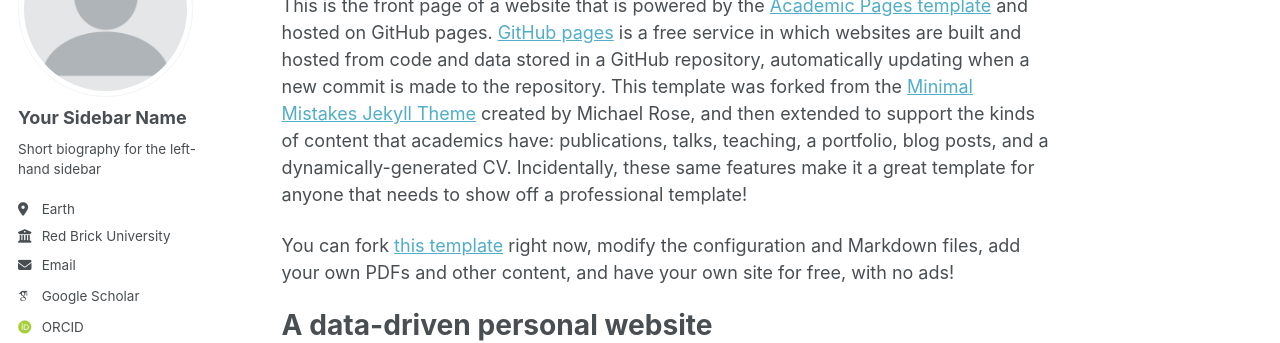
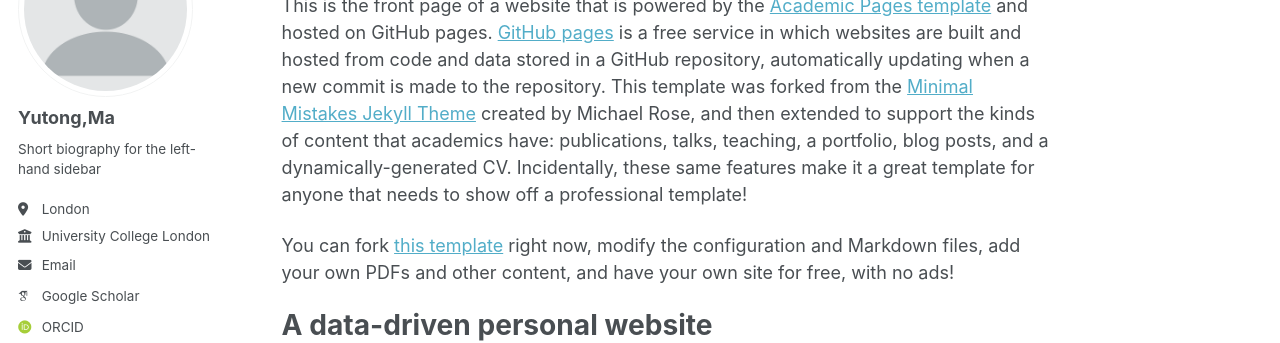
Before and after one commit to mayut0ng/mayut0ng.github.io, a Jekyll site: the page built from _pages/about.md, in a window 1280 px wide. Shown: the part 179-522 px from the top of the page. Built offline with Jekyll 4.4.1, drawn with Linux system fonts in a browser that asks for light colours; some web fonts are replaced; a script bundle is joined from its source files by our own code; library files that are not in the unit come from our copies.

Commit message:
Update _config.yml

```diff
--- a/_config.yml
+++ b/_config.yml
@@ -13,7 +13,7 @@
 title_separator          : "-"
 name                     : &name "yutongMa"
 description              : &description "Your Name's academic portfolio"   # Update this with a general description of your site, this is the default if not overridden by a page
-url                      : https://academicpages.github.io # The base hostname & protocol for your site e.g. "https://[your GitHub username].github.io",
+url                      : https://mayut0ng.github.io # The base hostname & protocol for your site e.g. "https://[your GitHub username].github.io",
                                                            # or if you already have some other page hosted on Github then use "https://[your GitHub username].github.io/[Your Repo Name]"
 baseurl                  : "" # the subpath of your site, e.g. "/blog"
 repository               : "mayut0ng.github.io"
@@ -24,13 +24,13 @@
 author:
   # Biographic information
   avatar           : "profile.png"
-  name             : "Your Sidebar Name"
+  name             : "Yutong,Ma"
   pronouns         : # example: "she/her"
   bio              : "Short biography for the left-hand sidebar"
-  location         : "Earth"
-  employer         : "Red Brick University"
+  location         : "London"
+  employer         : "University College London"
   uri              : # URL
-  email            : "none@example.org"
+  email            : "mayutong2026@126.com"
 
   # Academic websites
   academia         : # URL
@@ -85,9 +85,9 @@
 # Publication Category - The following the list of publication categories and their headings
 publication_category:
   books:
-    title: 'Books'
+    title: 'Regional Studies'
   manuscripts:
-    title: 'Journal Articles'
+    title: 'The spatial ripples and driving mechanism of the LGFV credit spreads under the Yangtze River Delta Urban Agglomeration'
   conferences:
     title: 'Conference Papers'
 
```
